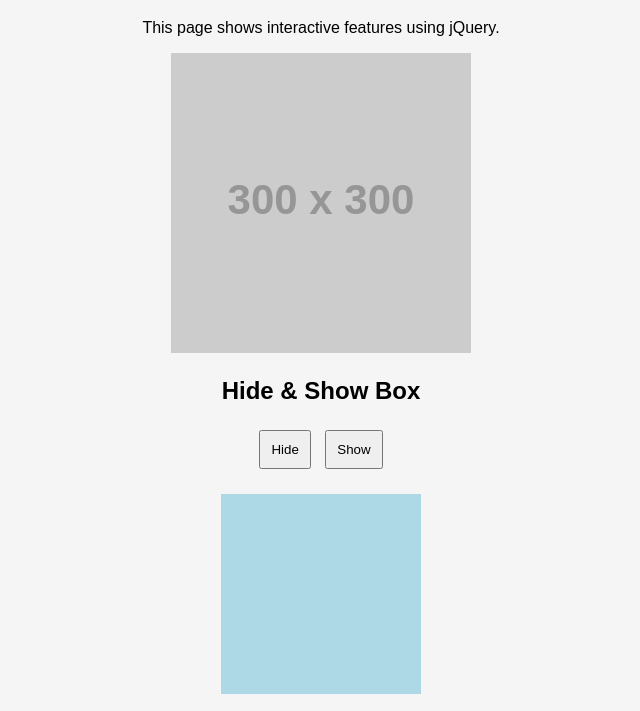
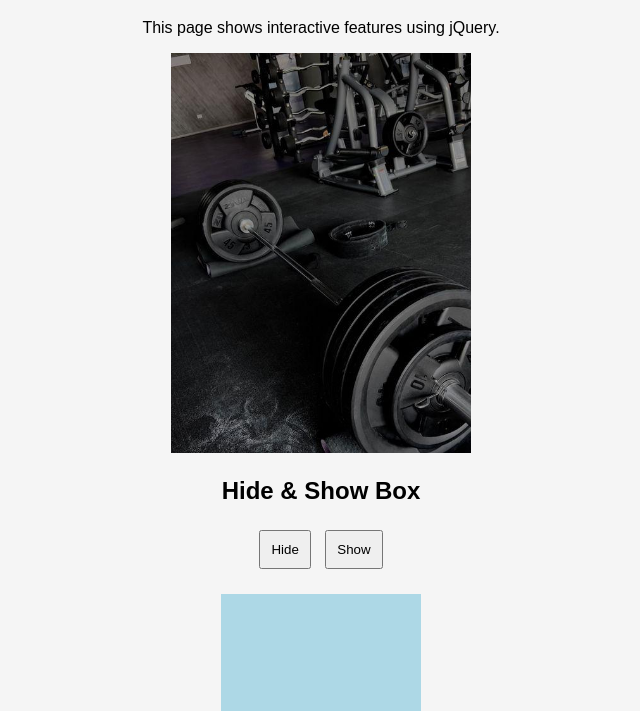
Before and after one commit to jemmap1211/IMS222-5, a plain HTML site: page jquery.html in a window 1280 px wide. Shown: the part 87-798 px from the top of the page, without its empty margins (319-959 px from the left). Drawn offline with nearby package versions, Linux system fonts and the light colour scheme; placeholder pictures from the web are drawn by us.

Commit message:
added image on jQuery page

```diff
--- a/jquery.html
+++ b/jquery.html
@@ -59,9 +59,7 @@
   <h1>jQuery Interactions</h1>
   <p>This page shows interactive features using jQuery.</p>
 
-  <img src="https://via.placeholder.com/300" width="300">
-
-  <!-- INTERACTION 1 -->
+<img src="images/gym.jpg" width="300">  <!-- INTERACTION 1 -->
   <h2>Hide & Show Box</h2>
   <button id="hideBtn">Hide</button>
   <button id="showBtn">Show</button>
```
Also changed, not shown: images/gym.jpg (added), 1 other file.
